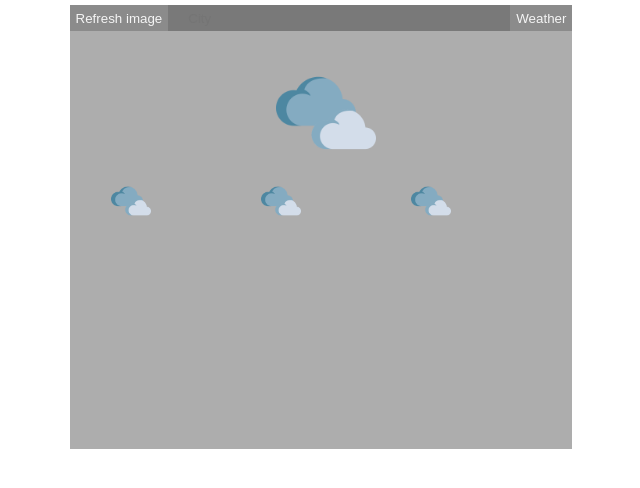
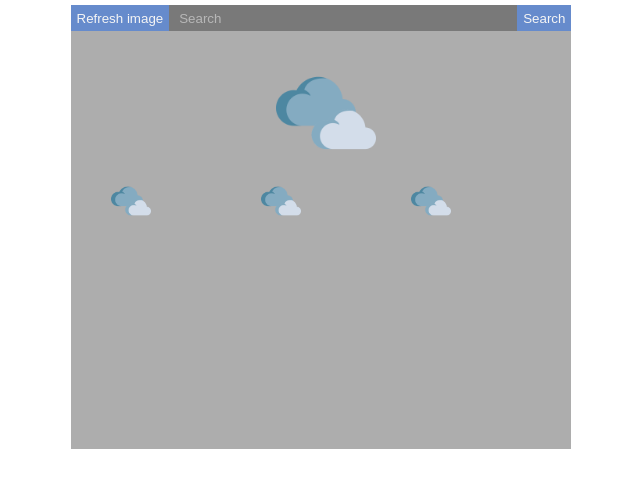
Before and after one commit to vp090391/Weather-App, a website built with webpack: page src/index.html in a window 1280 px wide. Shown: the whole page, without its empty margins (319-959 px from the left). Built offline with nearby package versions, Linux system fonts and the light colour scheme.

Commit message:
fix: change upper butons

```diff
--- a/src/css/style.scss
+++ b/src/css/style.scss
@@ -27,25 +27,30 @@
 
 #main-search-refresh-refreshButton {
   color: #f5f5f5;
-  background-color: rgba(0,0,0,0.2);
+  background-color: #668bcc;
   border: none;
   height: 26px;
   cursor: pointer;
 }
 
 #main-search-searchField {
-  width: 320px;
+  width: 336px;
   height: 24px;
   color: #f5f5f5;
   background-color: rgba(0,0,0,0.3);
   border: none;
-  padding-left: 20px;
+  padding-left: 10px;
   cursor: text;
+}
+
+#main-search-searchField::placeholder {
+  color: #f5f5f5;
+  opacity: 0.5;
 }
 
 #main-search-searchButton {
   color: #f5f5f5;
-  background-color: rgba(0,0,0,0.2);
+  background-color: #668bcc;
   border: none;
   height: 26px;
   cursor: pointer;
--- a/src/index.html
+++ b/src/index.html
@@ -23,10 +23,10 @@
             </div>
 
             <label for="main-search-searchField"></label>
-            <input id="main-search-searchField" type="text" name="searchField" spellcheck="false" placeholder="City">
+            <input id="main-search-searchField" type="text" name="searchField" spellcheck="false" placeholder="Search">
 
             <div class="main-search-searchButton">
-                <input id="main-search-searchButton" type="button" value="Weather" name="search" onclick="">
+                <input id="main-search-searchButton" type="button" value="Search" name="search" onclick="">
             </div>
 
         </div>
```
